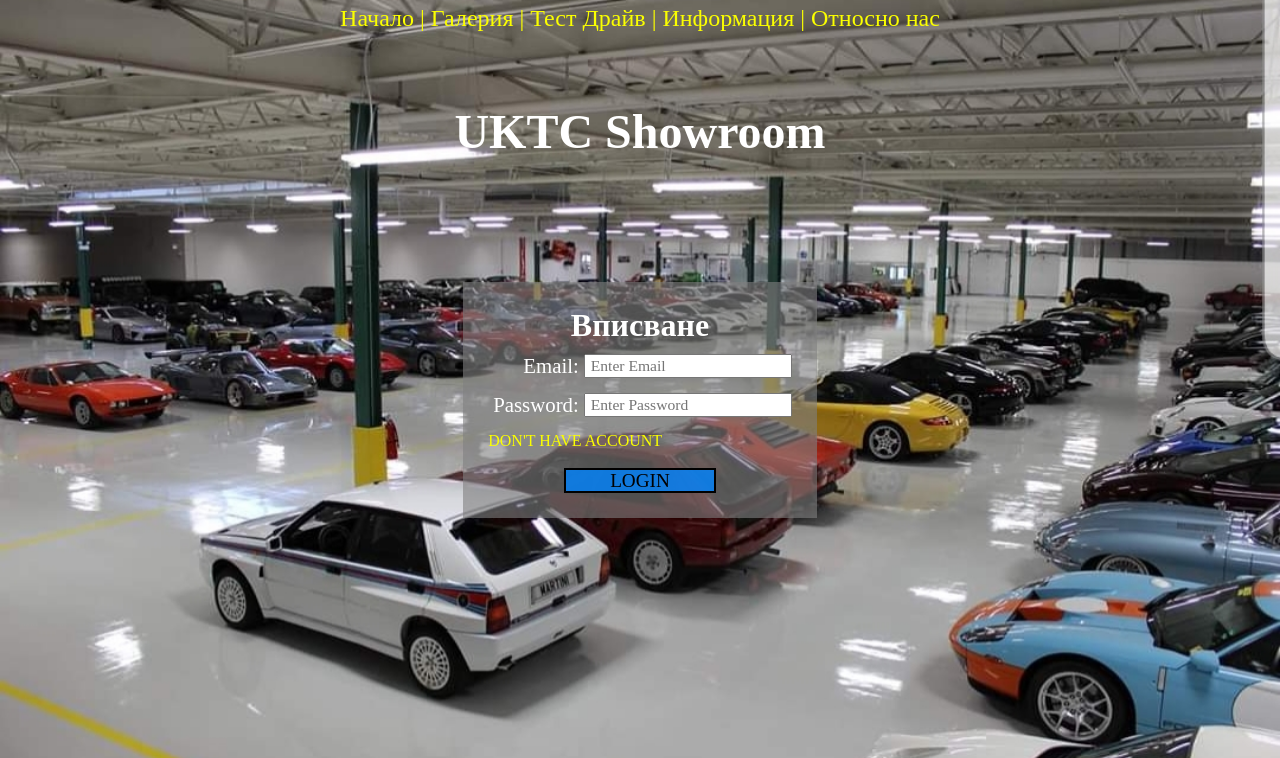
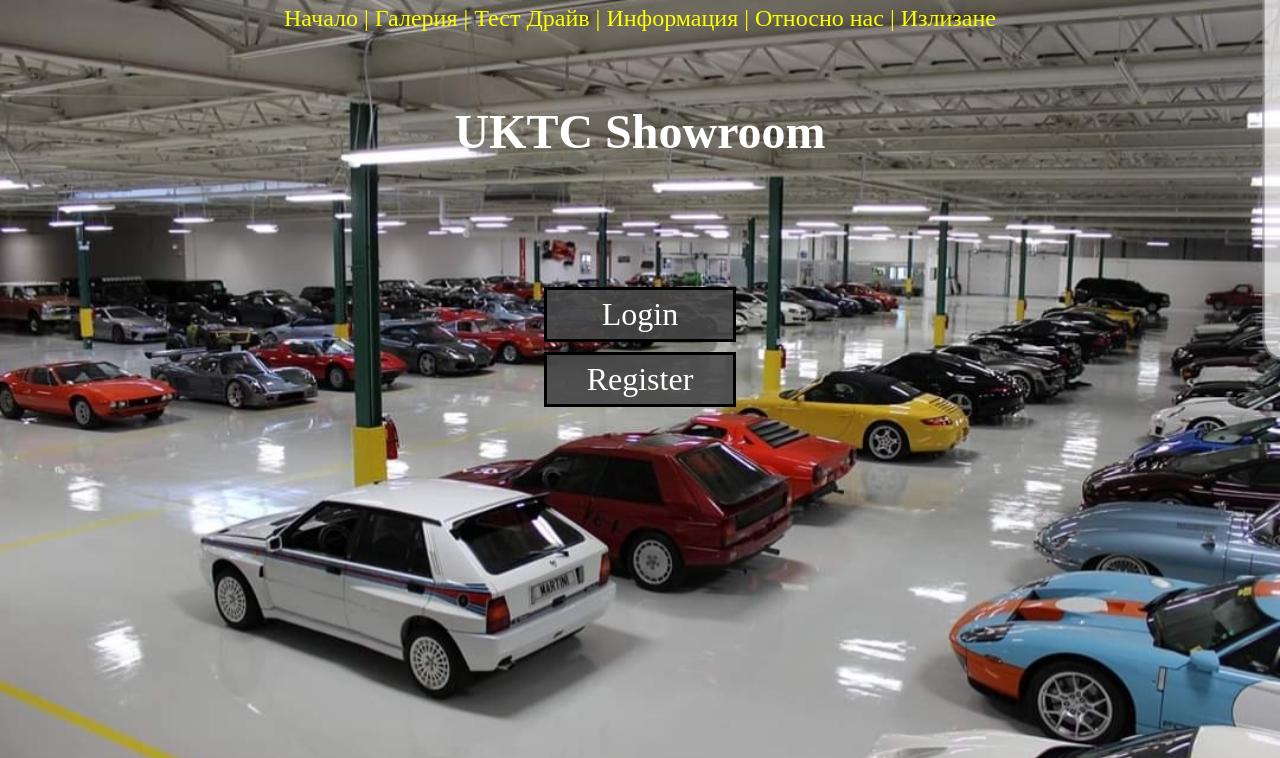
Before and after one commit to Rokyuto/Web_Develop, a PHP site: page /CarShowroom/HomePage/home.php in a window 1280 px wide. Shown: the top 758 px of the page. Run offline with PHP 8.4, Linux system fonts and the light colour scheme; the visitor is signed in with stand-in values (Sample User, id 1).

Commit message:
HomePage + Login + Register + Navbar + Logout DONE

```diff
--- a/CarShowroom/Gallery/page.php
+++ b/CarShowroom/Gallery/page.php
@@ -5,6 +5,7 @@
     <meta http-equiv="X-UA-Compatible" content="IE=edge">
     <meta name="viewport" content="width=device-width, initial-scale=1.0">
     <title>Gallery</title>
+    <link rel="stylesheet" href="style.css">
     <link rel="stylesheet" href="../Navbar/navbarStyle.css">
 </head>
 <body>
--- a/CarShowroom/HomePage/home.php
+++ b/CarShowroom/HomePage/home.php
@@ -12,57 +12,8 @@
         <?php include("../Navbar/navbar.php") ?>
         <h1>UKTC Showroom</h1>
         <div class="container">
-        <form action="#" method="post">
-            <h2>Вписване</h2>
-            <div class="item">
-                <label for="email">Email:</label>
-                <input type="email" name="email" id="email" autocomplete="off" placeholder="Enter Email" required>
+            <button onclick="location.href = '../LoginRegisterPages/login.php'">Login</button>
+            <button onclick="location.href = '../LoginRegisterPages/register.php'">Register</button>
         </div>
-            <div class="item">
-                <label for="password">Password:</label>
-                <input type="password" name="password" id="password" autocomplete="off" placeholder="Enter Password" required>
-            </div>
-            <a href="../RegisterPage/register.php">DON'T HAVE ACCOUNT</a><br><br>
-            <div class="button_container">
-                <button type="submit" name="login">LOGIN</button>
-            </div>
-        </form>
-    </div>
-
     </body>
 </html>
-
-<?php
-$servername = "localhost";
-$username = "root";
-$password = "";
-$database = "showroom";
-session_start();
-try {
-    $connection = new PDO("mysql:host=$servername;dbname=$database", $username, $password);
-    $connection->setAttribute(PDO::ATTR_ERRMODE, PDO::ERRMODE_EXCEPTION);
-} catch(PDOException $e) {
-echo "Connection exception: " . $e->getMessage();
-}
-
-if (isset($_POST['login'])) {
-
-    $sql = $connection->prepare("SELECT * FROM user WHERE email = ?");
-    $sql->execute([ $_POST['email']]);
-    $result = $sql->fetch();
-
-    if($result){
-        if(password_verify($_POST['password'],$result["password"])){
-          $_SESSION['user'] = $result;
-          if ($_SESSION['user'][1] == "admin") {
-            header("location: ../AdminPanel/page.php");
-          }
-          else {
-            header("location: ../Gallery/page.php");
-          }
-          exit;
-        }
-    }
-}
-
-?>
--- a/CarShowroom/HomePage/style.css
+++ b/CarShowroom/HomePage/style.css
@@ -29,50 +29,26 @@ a:active{
     color: rgb(155, 158, 0);
 }
 .container{
-    position: absolute;
-    top: 50%;
-    transform: translateY(-50%);
-    max-width: 400px;
-    max-height: 600px;
-}
-form{
-    background-color: rgba(128, 128, 128, 0.604);
-    padding: 25px;
-}
-h2{
-    text-align: center;
-    padding: 0 0 10px 0;
-    color: rgba(255, 255, 255);
-    font-size: 2em;
-}
-.item{
+    margin-top: 10%;
+    width: 15%;
+    height: 15%;
     display: flex;
-    justify-content: flex-end;
-    font-size: 1.3em;
-    padding-bottom: 15px;
-}
-label{
-    padding: 0px 5px;
-    color: rgba(255, 255, 255);
-}
-input{
-    font-size:0.75em;
-    padding-left: 5px;
-}
-.button_container{
-    display: grid;
-    place-items: center;
+    flex-direction: column;
+    align-items:center;
+    justify-content:center;
+    row-gap: 10px;
 }
 button{
-    width: 50%;
-    height: 25px;
-    font-size: 1.2em;
-    background-color: rgb(0, 132, 255,0.8);
-    border: black 2px solid;
+    width: 100%;
+    height: 50%;
+    font-size: 2em;
+    background-color: rgba(70, 70, 70, 0.9);
+    color: white;
+    border: black 3px solid;
 }
 button:hover{
-    background-color: rgba(0, 108, 209, 0.8);
+    background-color: rgba(70, 70, 70, 0.6);
 }
 button:active{
-    background-color: rgba(0, 83, 161, 0.8);
+    background-color: rgba(70, 70, 70, 0.3);
 }
--- a/CarShowroom/RegisterPage/register.php
+++ b/CarShowroom/LoginRegisterPages/register.php
@@ -59,7 +59,7 @@ if ( isset( $_POST['register'] ) ) {
       $sql = "INSERT INTO user ( username, email,password) VALUES (?,?,?)";
       $connection->prepare($sql)->execute([$username,$email,$hash_pass]);
 
-      header("location: ../HomePage/home.php");
+      header("location: ./login.php");
 
     }else{
       echo "Missmatch";
--- /dev/null
+++ b/CarShowroom/Logout.php
@@ -0,0 +1,6 @@
+<?php
+session_start();
+session_destroy();
+
+header("location: ./HomePage/home.php");
+?>
--- a/CarShowroom/Navbar/navbar.php
+++ b/CarShowroom/Navbar/navbar.php
@@ -1,7 +1,12 @@
-
+<?php
+session_start();
+?>
 <nav>
     <a href="../HomePage/home.php" target="_self">Начало</a> |
-    <?php if (isset($_SESSION['user'])) { ?>
+    <?php if (isset($_SESSION['user'])) {
+            if ($_SESSION['user']["email"] == "admin@gmail.com") { ?>
+                <a href="../AdminPanel/page.php" target="_self">Админ панел</a> |
+        <?php } ?>
         <a href="../Gallery/page.php" target="_self">Галерия</a> |
     <?php } else{ ?>
         <a href="" target="_self">Галерия</a> |
@@ -9,4 +14,7 @@
     <a href="#" target="_self">Тест Драйв</a> |
     <a href="#" target="_self">Информация</a> |
     <a href="../AboutUs/page.html" target="_self">Относно нас</a>
+    <?php if (isset($_SESSION['user'])) { ?>
+         | <a href="../Logout.php" target="_self">Излизане</a>
+    <?php } ?>
 </nav>
```
Also changed, not shown: CarShowroom/Database/database.sql (+7 -0 lines), CarShowroom/Gallery/style.css (added, +10 -0 lines), CarShowroom/LoginRegisterPages/login.php (added, +59 -0 lines), CarShowroom/LoginRegisterPages/style.css (renamed from CarShowroom/RegisterPage/style.css). Lines whose indentation alone changed are shown as unchanged.
